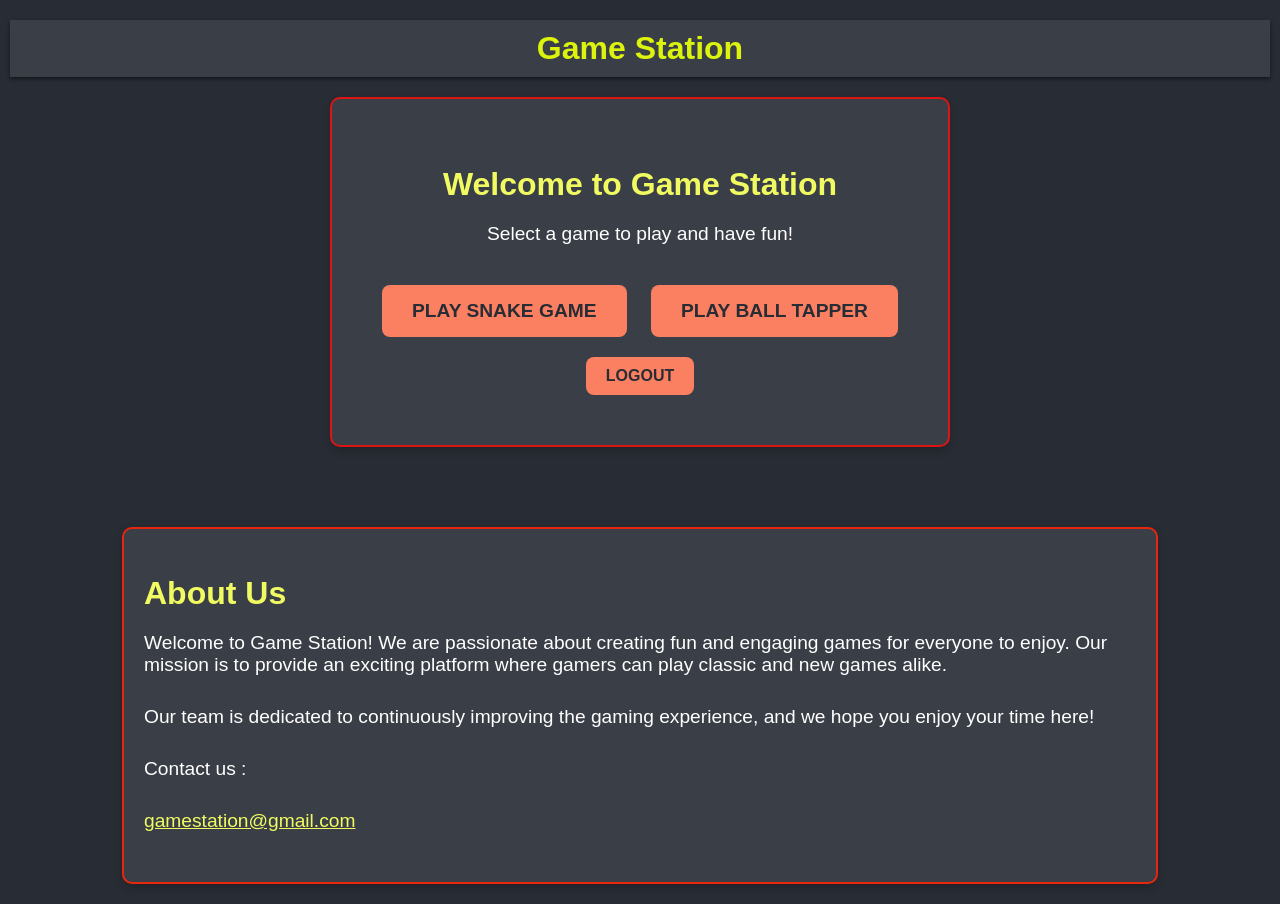
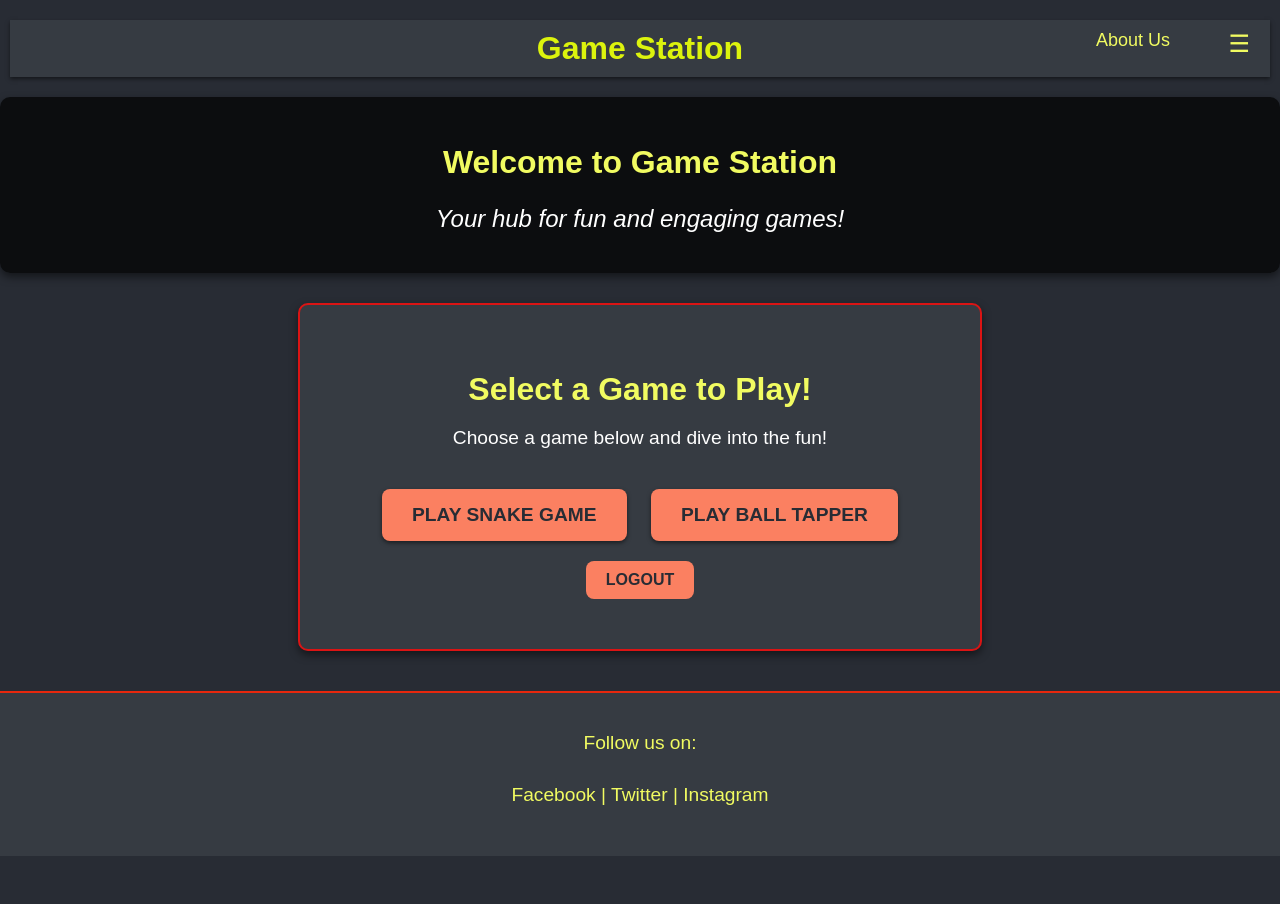
Before and after one commit to Orangeblued/gamestation, a website: page public/index.html in a window 1280 px wide. After the commit the page ends 876 px from the top, so only its background shows below. Drawn offline with Linux system fonts and the light colour scheme.

Commit message:
Update index.html

```diff
--- a/public/index.html
+++ b/public/index.html
@@ -7,48 +7,69 @@
     <style>
         body {
             font-family: Arial, sans-serif;
-            background-color: #282c34;
+            background-color: #282c34; /* Dark background */
             color: #ffffff;
             display: flex;
             flex-direction: column;
             align-items: center;
             height: auto;
             margin: 0;
-            padding: 20px; /* Added padding */
+            padding: 20px;
         }
         /* Navigation Bar */
         .navbar {
             width: 100%;
-            background-color: #3a3f47;
+            background-color: rgba(58, 63, 71, 0.8); /* Semi-transparent */
             padding: 10px;
             text-align: center;
             box-shadow: 0 2px 4px rgba(0, 0, 0, 0.5);
-            margin-bottom: 20px; /* Space below the navbar */
+            margin-bottom: 20px;
+            position: relative;
         }
         .navbar h1 {
             margin: 0;
-            color: #dcf30d; /* Bright title color */
+            color: #dcf30d;
+            display: inline-block;
         }
-        .container {
+        .menu-icon {
+            position: absolute;
+            right: 20px;
+            top: 10px;
+            cursor: pointer;
+            font-size: 24px;
+            color: #f1fb61;
+        }
+        .about-us-text {
+            position: absolute;
+            right: 100px;
+            top: 10px;
+            color: #f1fb61;
+            font-size: 18px;
+            cursor: pointer;
+        }
+        .hero {
             text-align: center;
-            border: 2px solid #db1414;
-            padding: 40px;
+            margin-bottom: 30px;
+            padding: 20px;
+            background-color: rgba(0, 0, 0, 0.7);
             border-radius: 10px;
-            background-color: #3a3f47;
-            box-shadow: 0 4px 8px rgba(0, 0, 0, 0.2);
-            margin-bottom: 40px; /* Added margin */
+            box-shadow: 0 4px 8px rgba(0, 0, 0, 0.5);
+            width: 100%; /* Full width */
         }
         h2 {
             font-size: 2rem;
-            margin-bottom: 20px;
+            margin-bottom: 10px;
             color: #f1fb61;
         }
-        p {
-            font-size: 1.2rem;
-            margin-bottom: 30px;
+        .tagline {
+            font-size: 1.5rem;
+            margin-bottom: 20px;
+            font-style: italic;
         }
-        .button-container {
-            margin-top: 20px;
+        .game-preview {
+            display: flex;
+            justify-content: center;
+            margin-bottom: 20px;
         }
         .game-button {
             background-color: #fb8061;
@@ -62,23 +83,63 @@
             margin: 10px;
             border-radius: 8px;
             transition: background-color 0.3s, transform 0.3s;
+            box-shadow: 0 2px 4px rgba(0, 0, 0, 0.5); /* Added shadow */
         }
         .game-button:hover {
             background-color: #21a1f1;
             transform: scale(1.05);
         }
-        /* About Us Styles */
-        .about-us {
-            border: 2px solid #e7270d;
+        .container {
+            text-align: center;
+            border: 2px solid #db1414;
+            padding: 40px;
+            border-radius: 10px;
+            background-color: rgba(58, 63, 71, 0.8);
+            box-shadow: 0 4px 8px rgba(0, 0, 0, 0.5);
+            margin-bottom: 40px;
+            width: 100%; /* Full width */
+            max-width: 600px; /* Limit width */
+        }
+        p {
+            font-size: 1.2rem;
+            margin-bottom: 30px;
+        }
+        /* Modal Styles */
+        .modal {
+            display: none;
+            position: fixed;
+            z-index: 1;
+            left: 0;
+            top: 0;
+            width: 100%;
+            height: 100%;
+            overflow: auto;
+            background-color: rgba(0, 0, 0, 0.7);
+            padding-top: 60px;
+        }
+        .modal-content {
+            background-color: #3a3f47;
+            margin: 5% auto;
             padding: 20px;
+            border: 1px solid #e7270d;
+            width: 80%;
             border-radius: 10px;
-            background-color: #3a3f47;
-            box-shadow: 0 4px 8px rgba(0, 0, 0, 0.2);
-            margin-top: 40px; /* Added margin */
-            width: 80%; /* Adjust width as needed */
+            box-shadow: 0 4px 8px rgba(0, 0, 0, 0.5);
+        }
+        .close {
+            color: #aaa;
+            float: right;
+            font-size: 28px;
+            font-weight: bold;
+        }
+        .close:hover,
+        .close:focus {
+            color: white;
+            text-decoration: none;
+            cursor: pointer;
         }
         .logout-button {
-            background-color: #fb8061; /* Button background */
+            background-color: #fb8061;
             color: #282c34;
             border: none;
             padding: 10px 20px;
@@ -91,8 +152,18 @@
             transition: background-color 0.3s, transform 0.3s;
         }
         .logout-button:hover {
-            background-color: #21a1f1; /* Button hover color */
+            background-color: #21a1f1;
             transform: scale(1.05);
+        }
+        /* Footer Styles */
+        footer {
+            margin-top: auto;
+            background-color: rgba(58, 63, 71, 0.8);
+            padding: 20px;
+            width: 100%;
+            text-align: center;
+            color: #f1fb61;
+            border-top: 2px solid #e7270d;
         }
     </style>
 </head>
@@ -100,33 +171,68 @@
     <!-- Navigation Bar -->
     <div class="navbar">
         <h1>Game Station</h1>
+        <span class="about-us-text" onclick="showAboutUs()">About Us</span>
+        <div class="menu-icon" onclick="showAboutUs()">&#9776;</div>
+    </div>
+
+    <!-- Hero Section -->
+    <div class="hero">
+        <h2>Welcome to Game Station</h2>
+        <p class="tagline">Your hub for fun and engaging games!</p>
     </div>
 
     <div class="container">
-        <h2>Welcome to Game Station</h2>
-        <p>Select a game to play and have fun!</p>
+        <h2>Select a Game to Play!</h2>
+        <p>Choose a game below and dive into the fun!</p>
 
         <div class="button-container">
             <button class="game-button" onclick="location.href='snake.html'">Play Snake Game</button>
             <button class="game-button" onclick="location.href='ball-tapper.html'">Play Ball Tapper</button>
         </div>
 
-        <button class="logout-button" onclick="logout()">Logout</button> <!-- Logout Button -->
+        <button class="logout-button" onclick="logout()">Logout</button>
     </div>
 
-    <!-- About Us Section -->
-    <div class="about-us">
-        <h2>About Us</h2>
-        <p>Welcome to Game Station! We are passionate about creating fun and engaging games for everyone to enjoy. Our mission is to provide an exciting platform where gamers can play classic and new games alike.</p>
-        <p>Our team is dedicated to continuously improving the gaming experience, and we hope you enjoy your time here!</p>
-        <p>Contact us :</p>
-        <p><a href="mailto:gamestation@gmail.com" style="color: #f1fb61;">gamestation@gmail.com</a></p> <!-- Clickable email -->
+    <!-- Modal for About Us -->
+    <div id="aboutUsModal" class="modal">
+        <div class="modal-content">
+            <span class="close" onclick="closeModal()">&times;</span>
+            <h2>About Us</h2>
+            <p>Welcome to Game Station! We are passionate about creating fun and engaging games for everyone to enjoy. Our mission is to provide an exciting platform where gamers can play classic and new games alike.</p>
+            <p>Our team is dedicated to continuously improving the gaming experience, and we hope you enjoy your time here!</p>
+            <p>Contact us :</p>
+            <p><a href="mailto:gamestation@gmail.com" style="color: #f1fb61;">gamestation@gmail.com</a></p>
+        </div>
     </div>
+
+    <!-- Footer Section -->
+    <footer>
+        <p>Follow us on:</p>
+        <p>
+            <a href="#" style="color: #f1fb61; text-decoration: none;">Facebook</a> |
+            <a href="#" style="color: #f1fb61; text-decoration: none;">Twitter</a> |
+            <a href="#" style="color: #f1fb61; text-decoration: none;">Instagram</a>
+        </p>
+    </footer>
 
     <script>
         function logout() {
-            alert("You have been logged out."); // Show alert on logout
-            window.location.href = "login.html"; // Redirect to login page
+            alert("You have been logged out.");
+            window.location.href = "login.html";
+        }
+
+        function showAboutUs() {
+            document.getElementById("aboutUsModal").style.display = "block";
+        }
+
+        function closeModal() {
+            document.getElementById("aboutUsModal").style.display = "none";
+        }
+
+        window.onclick = function(event) {
+            if (event.target == document.getElementById("aboutUsModal")) {
+                closeModal();
+            }
         }
     </script>
 </body>
```
